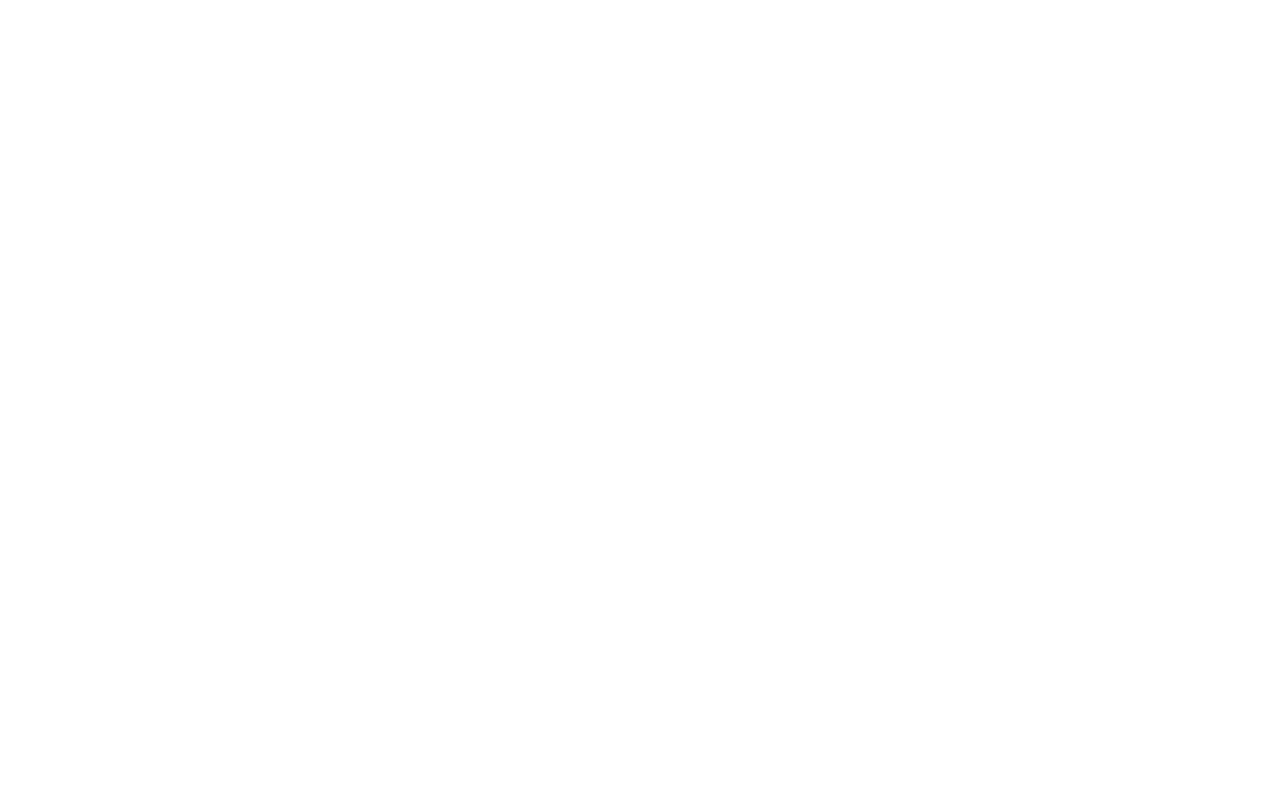
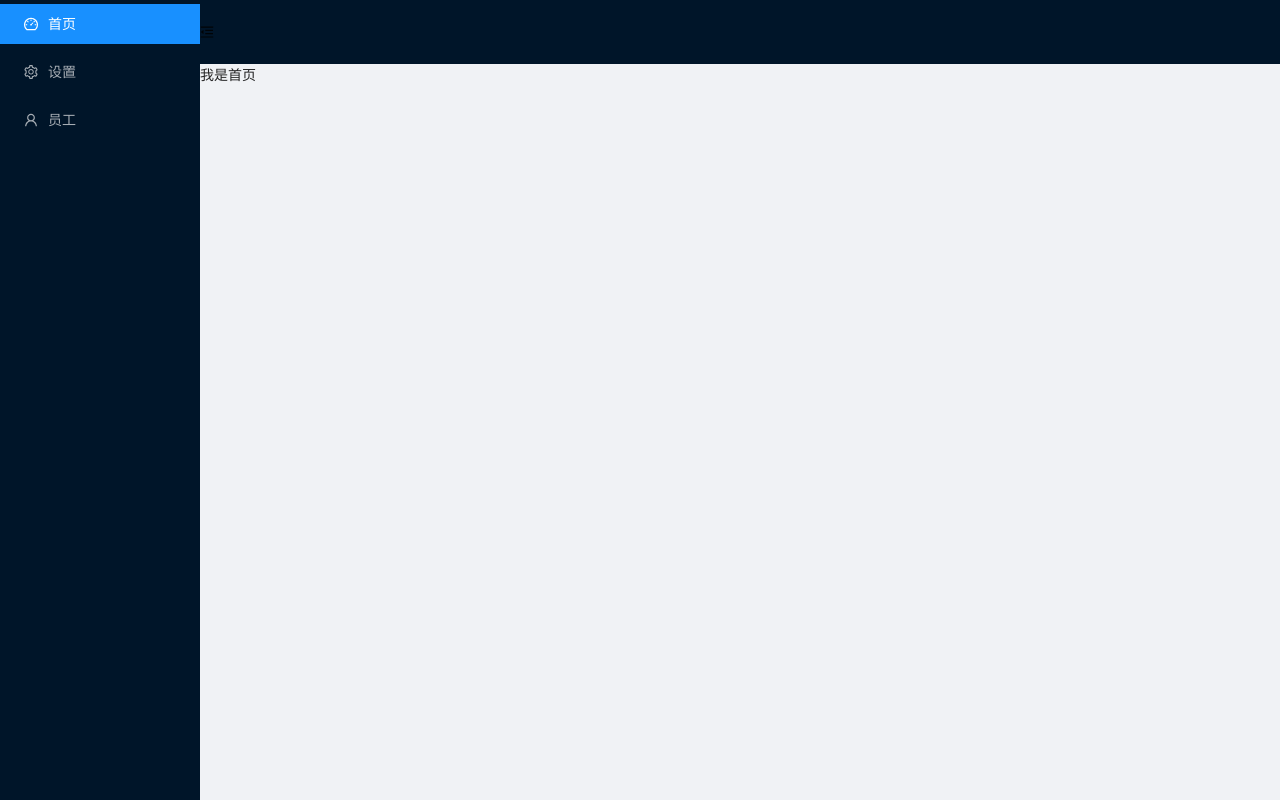
Before and after one commit to wavyhair/Hospital-Admin, a React (Create React App) app: page /home/dashboard in a window 1280 px wide. Before the commit this address had no page. Built offline with nearby package versions, Linux system fonts and the light colour scheme.

Commit message:
🍻 Beer: layout 基础页面配置完成

```diff
--- a/src/pages/Dashboard/index.tsx
+++ b/src/pages/Dashboard/index.tsx
@@ -2,13 +2,13 @@
  * @Author: CHENJIE
  * @Date: 2022-10-20 13:14:29
  * @LastEditors: CHENJIE
- * @LastEditTime: 2022-10-20 13:14:34
- * @FilePath: \hrss-react-ts\src\pages\dashboard\index.tsx
+ * @LastEditTime: 2022-10-22 21:07:48
+ * @FilePath: \hrss-react-ts\src\pages\Dashboard\index.tsx
  * @Description: dashboard
  */
 
 export default function index() {
     return (
-        <div>index</div>
+        <div>我是首页</div>
     )
 }
--- /dev/null
+++ b/src/pages/Employees/index.tsx
@@ -0,0 +1,14 @@
+/*
+ * @Author: CHENJIE
+ * @Date: 2022-10-22 21:37:39
+ * @LastEditors: CHENJIE
+ * @LastEditTime: 2022-10-22 21:37:58
+ * @FilePath: \hrss-react-ts\src\pages\Employees\index.tsx
+ * @Description: Employees
+ */
+
+export default function Employees() {
+  return (
+    <div>Employees</div>
+  )
+}
--- a/src/pages/Layout/index.tsx
+++ b/src/pages/Layout/index.tsx
@@ -1,16 +1,45 @@
+/*
+ * @Author: CHENJIE
+ * @Date: 2022-10-20 20:34:56
+ * @LastEditors: CHENJIE
+ * @LastEditTime: 2022-10-22 21:51:23
+ * @FilePath: \hrss-react-ts\src\pages\Layout\index.tsx
+ * @Description: Layout
+ */
 import styles from './index.module.scss'
 import {
+    DashboardOutlined,
     MenuFoldOutlined,
     MenuUnfoldOutlined,
-    UploadOutlined,
+    SettingOutlined,
     UserOutlined,
-    VideoCameraOutlined,
 } from '@ant-design/icons';
 import { Layout, Menu } from 'antd';
 import React, { useState } from 'react';
+import { Link, Outlet, useLocation } from 'react-router-dom';
 
 const { Header, Sider, Content } = Layout;
 export default function App() {
+    const location = useLocation()
+    // 设置默认高亮菜单
+    const defaultSelectedKeys = location.pathname
+    const items = [
+        {
+            key: '/home/dashboard',
+            icon: <DashboardOutlined />,
+            label:<Link to="/home/dashboard">首页</Link>,
+        },
+        {
+            key: '/home/setting',
+            icon: <SettingOutlined />,
+            label: <Link to="/home/setting">设置</Link>,
+        },
+        {
+            key: '/home/employees',
+            icon: <UserOutlined />,
+            label: <Link to="/home/employees">员工</Link>,
+        },
+    ]
     const [collapsed, setCollapsed] = useState(false);
     return (
         <div className={styles.root}>
@@ -20,24 +49,8 @@
                     <Menu
                         theme="dark"
                         mode="inline"
-                        defaultSelectedKeys={['1']}
-                        items={[
-                            {
-                                key: '1',
-                                icon: <UserOutlined />,
-                                label: 'nav 1',
-                            },
-                            {
-                                key: '2',
-                                icon: <VideoCameraOutlined />,
-                                label: 'nav 2',
-                            },
-                            {
-                                key: '3',
-                                icon: <UploadOutlined />,
-                                label: 'nav 3',
-                            },
-                        ]}
+                        defaultSelectedKeys={[defaultSelectedKeys]}
+                        items={items}
                     />
                 </Sider>
                 <Layout className="site-layout">
@@ -47,15 +60,8 @@
                             onClick: () => setCollapsed(!collapsed),
                         })}
                     </Header>
-                    <Content
-                        className="site-layout-background"
-                        style={{
-                            margin: '24px 16px',
-                            padding: 24,
-                            minHeight: 280,
-                        }}
-                    >
-                        Content
+                    <Content>
+                        <Outlet />
                     </Content>
                 </Layout>
             </Layout>
--- /dev/null
+++ b/src/pages/Setting/index.tsx
@@ -0,0 +1,15 @@
+/*
+ * @Author: CHENJIE
+ * @Date: 2022-10-22 21:36:11
+ * @LastEditors: CHENJIE
+ * @LastEditTime: 2022-10-22 21:36:24
+ * @FilePath: \hrss-react-ts\src\pages\Setting\index.tsx
+ * @Description: Setting
+ */
+import React from 'react'
+
+export default function Setting() {
+  return (
+    <div>index</div>
+  )
+}
```
Also changed, not shown: src/routes/inedx.tsx (+27 -8 lines).
